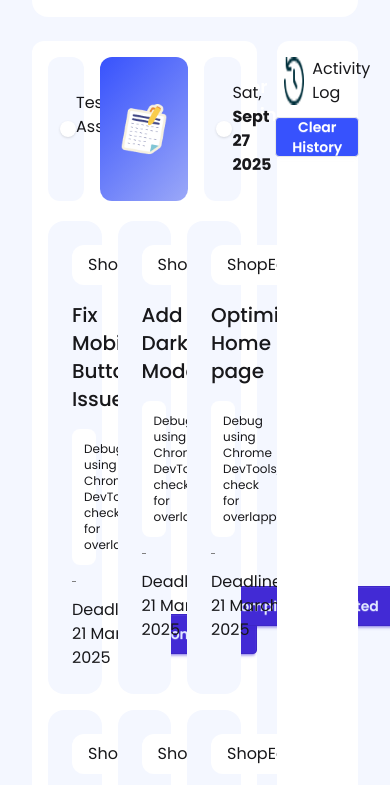
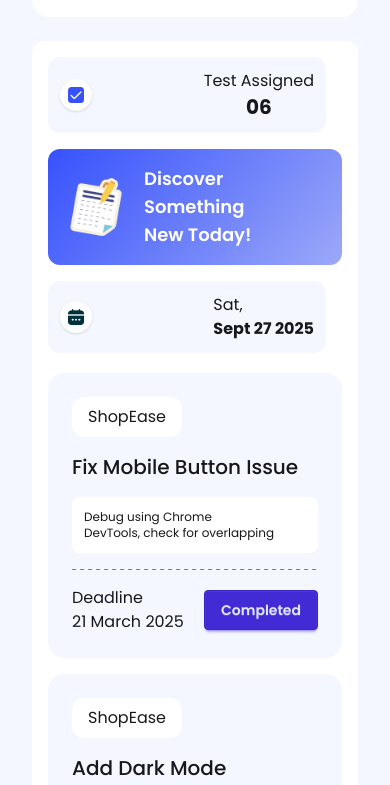
Before and after one commit to sakibskb143/Devboard, a plain HTML site: page index.html in a window 390 px wide. Shown: the part 59-844 px from the top of the page. Drawn offline with nearby package versions, Linux system fonts and the light colour scheme.

Commit message:
make website responsive

```diff
--- a/index.html
+++ b/index.html
@@ -41,10 +41,10 @@
             </div>
 
         </header>
-        <main class=" flex justify-center  mt-6 gap-5 ">
+        <main class="grid grid-cols-1 md:grid-cols-5 mt-6 gap-5 ">
 
-            <section class="w-full bg-white rounded-xl p-4">
-                <div class="grid grid-cols-4 gap-4">
+            <section class="w-full md:col-span-4 bg-white rounded-xl p-4">
+                <div class="grid grid-cols-1 md:grid-cols-4 gap-4">
 
                     <!-- Card 1 -->
                     <div class="flex items-center justify-between rounded-xl bg-[#f4f7ff] p-3">
@@ -79,7 +79,7 @@
                     </div>
 
                 </div>
-                <div class="mt-5 grid grid-cols-3 gap-4">
+                <div class="mt-5 grid sm:grid-cols-2 md:grid-cols-2 lg:grid-cols-3 gap-4">
                     <!-- card 1 -->
                     <div class="p-6 bg-[#f4f7ff] rounded-2xl space-y-4">
                         <div class="px-4 py-2 bg-white rounded-xl w-fit mb-4">
@@ -204,7 +204,7 @@
             </section>
 
             <!-- Sidebar -->
-            <section class="rounded-xl w-1/4 p-4 bg-white ">
+            <section class="rounded-xl  p-4 bg-white ">
                 <div class="flex flex-col justify-start items-center space-y-3 ">
                     <div class="flex gap-2">
                         <img class="w-5" src="./assets/activity.png" alt="">
```
